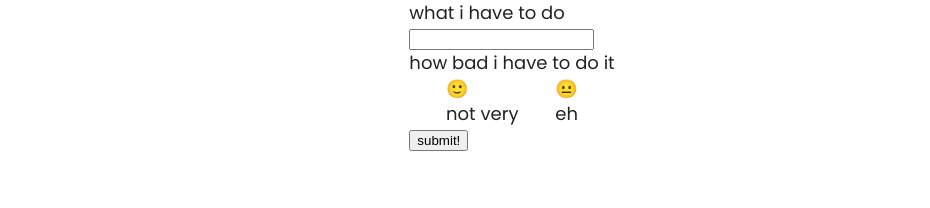
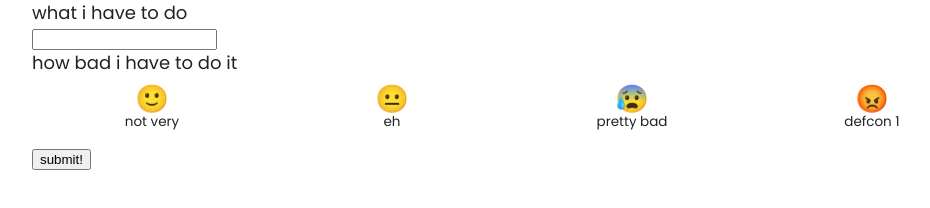
Before and after one commit to crownedpigeon/not-to-do, a Gatsby site: page / in a window 1280 px wide. Shown: the whole page, without its empty margins (128-1058 px from the left). Built offline with nearby package versions, Linux system fonts and the light colour scheme; Gatsby itself is replaced by a stand-in of ours.

Commit message:
create priority button group, style

```diff
--- a/src/components/form.css
+++ b/src/components/form.css
@@ -1,15 +1,10 @@
 form {
   font-family: "Poppins";
+  width: 75vw;
 }
 
 label:first-child {
   display: block;
-}
-
-input[type="radio"] {
-  position: absolute;
-  width: 5vw;
-  height: 5vw;
 }
 
 .priorityContainer {
@@ -22,3 +17,68 @@ input[type="radio"] {
   flex-direction: column;
   align-items: center;
 }
+
+.priority {
+  display: flex;
+  flex-direction: column;
+  width: 25%;
+}
+
+.input-hidden {
+  position: absolute;
+  width: 5vw;
+  height: 5vh;
+  visibility: hidden;
+}
+
+input[type="radio"] + label {
+  text-align: center;
+  padding: 0.8rem;
+  font-size: 1.5rem;
+  line-height: 1rem;
+}
+
+input[type="radio"] + label[for="low"]::before {
+  content: "🙂";
+}
+
+input[type="radio"] + label[for="mid"]::before {
+  content: "😐";
+}
+
+input[type="radio"] + label[for="high"]::before {
+  content: "😰";
+}
+
+input[type="radio"] + label[for="urgent"]::before {
+  content: "😡";
+}
+
+input[type="radio"] + label::after {
+  font-size: 0.75rem;
+}
+
+input[type="radio"] + label[for="low"]::after {
+  content: "not very";
+}
+
+input[type="radio"] + label[for="mid"]::after {
+  content: "eh";
+}
+
+input[type="radio"] + label[for="high"]::after {
+  content: "pretty bad";
+}
+
+input[type="radio"] + label[for="urgent"]::after {
+  content: "defcon 1";
+}
+
+input[type="radio"]:checked + label {
+  font-size: 2rem;
+}
+
+input[type="radio"]:checked + label::after {
+  font-weight: bold;
+  color: cadetblue;
+}
--- a/src/components/form.js
+++ b/src/components/form.js
@@ -1,32 +1,35 @@
 import React from "react"
 import "./form.css"
 
+
 const Form = () => {
+
     return (
         <form action="">
             <label for="todo">what i have to do</label>
             <input type="text" name="todo" id="todo" required></input>
 
             <p>how bad i have to do it</p>
-            <div className="priorityContainer">
-
-                <div>
-                    {/* <input type="radio" id="low" name="low"></input> */}
-                    <p>🙂</p>
-                    <label for="low">not very</label>
+             <div className="priorityContainer">
+                <div className="priority">
+                    <input className="input-hidden" type="radio" id="low" name="priority"></input>
+                   <label for="low"><br></br></label>
                 </div>
 
-                <div>
-                    {/* <input type="radio" id="mid" name="mid"></input> */}
-                    <p>😐</p>
-                    <label for="mid">eh</label>
+                <div className="priority">
+                    <input className="input-hidden" type="radio" id="mid" name="priority"></input>
+                     <label for="mid"><br></br></label>
                 </div>
-                {/* <label for="mid">😐 eh</label>
-                <input type="radio" id="mid" name="mid"></input>
-                <label for="high">😰 pretty bad</label>
-                <input type="radio" id="high" name="high"></input>
-                <label for="urgent">😡 defcon 1</label>
-                <input type="radio" id="urgent" name="urgent"></input> */}
+
+                <div className="priority">
+                    <input className="input-hidden" type="radio" id="high" name="priority"></input>
+                     <label for="high"><br></br></label>
+                </div>
+
+                 <div className="priority">
+                    <input className="input-hidden" type="radio" id="urgent" name="priority"></input>
+                     <label for="urgent"><br></br></label>
+                </div>
             </div>
 
 
--- a/src/components/layout.js
+++ b/src/components/layout.js
@@ -7,7 +7,7 @@
 
 import React from "react"
 import PropTypes from "prop-types"
-import { useStaticQuery, graphql } from "gatsby"
+// import { useStaticQuery, graphql } from "gatsby"
 
 import Form from "./form"
 import "./layout.css"
--- a/src/pages/index.js
+++ b/src/pages/index.js
@@ -1,22 +1,8 @@
-import React from "react"
-import { Link } from "gatsby"
-
-import Layout from "../components/layout"
-import Image from "../components/image"
-import SEO from "../components/seo"
+import React from "react";
+import Layout from "../components/layout";
 
 const IndexPage = () => (
-  <Layout>
-    <SEO title="Home" />
-    <h1>Hi people</h1>
-    <p>Welcome to your new Gatsby site.</p>
-    <p>Now go build something great.</p>
-    <div style={{ maxWidth: `300px`, marginBottom: `1.45rem` }}>
-      <Image />
-    </div>
-    <Link to="/page-2/">Go to page 2</Link> <br />
-    <Link to="/using-typescript/">Go to "Using TypeScript"</Link>
-  </Layout>
+  <Layout>  </Layout>
 )
 
 export default IndexPage
```
